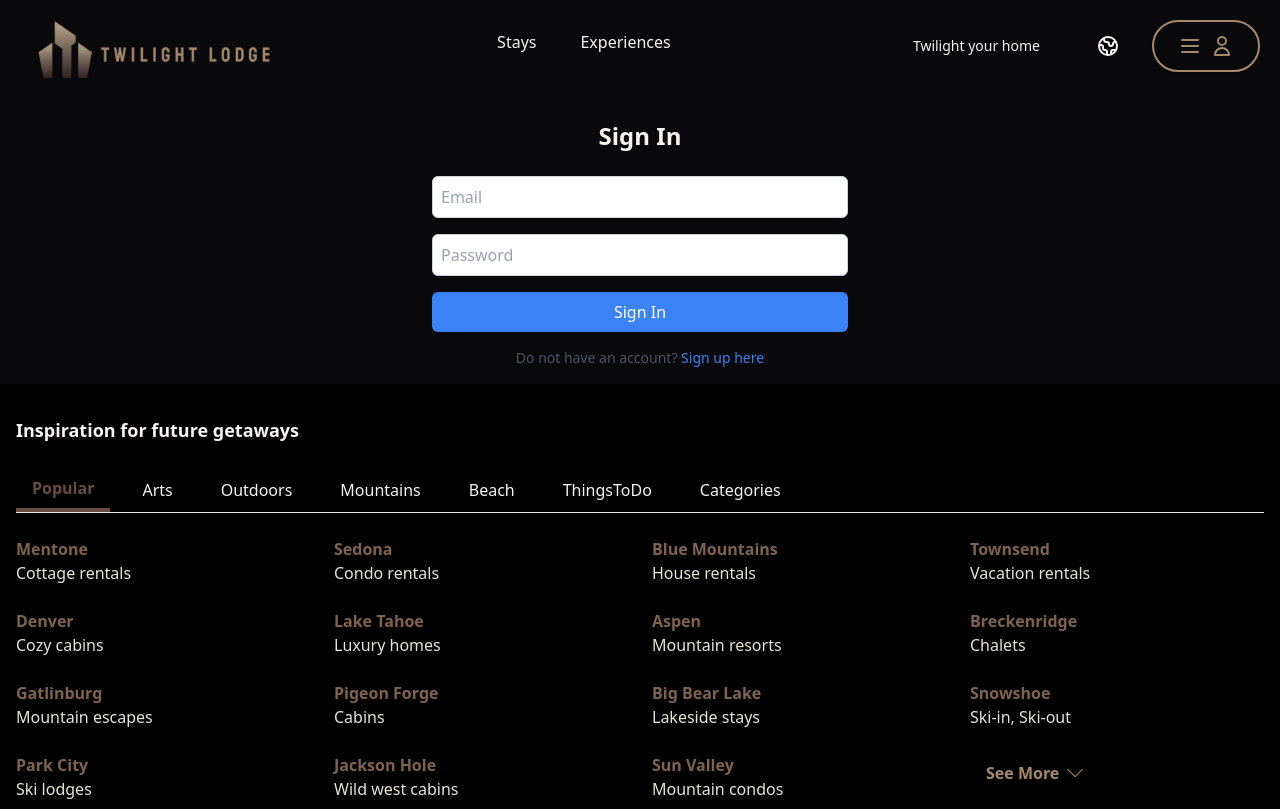
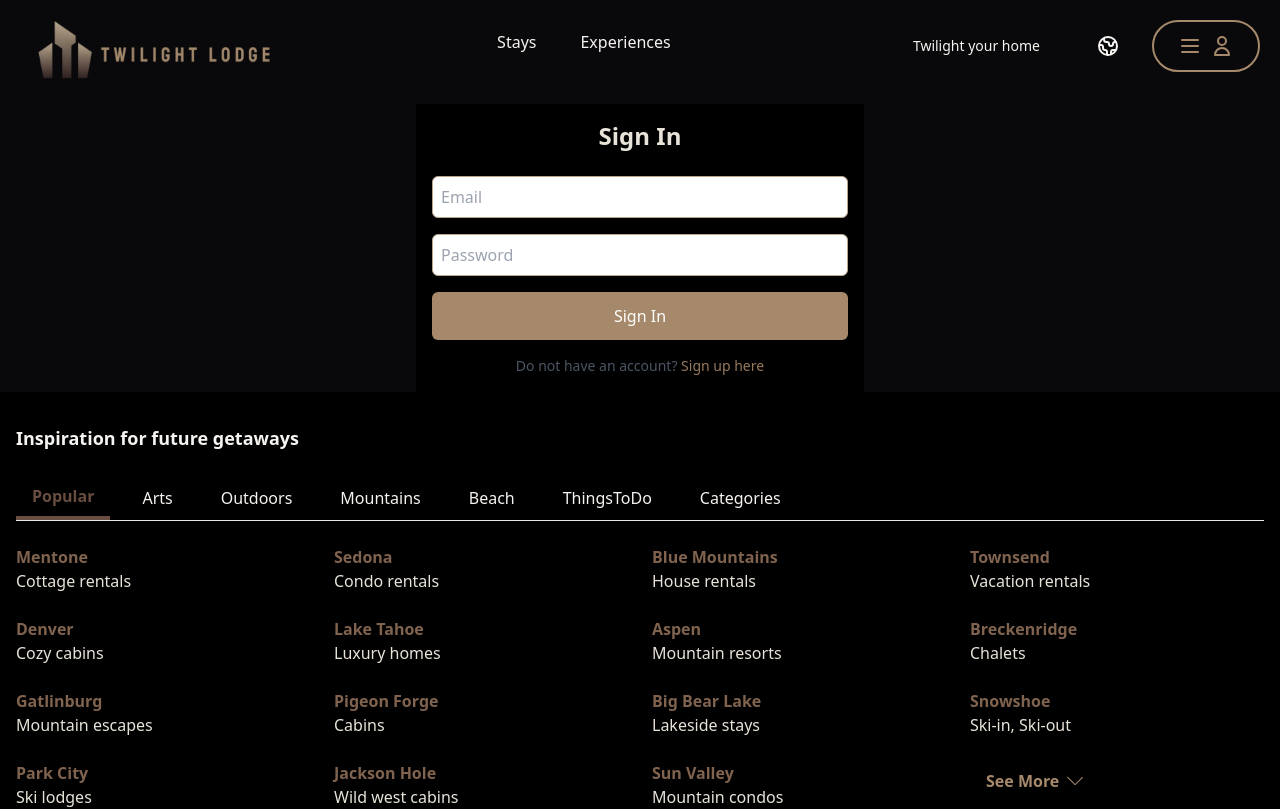
Before and after one commit to Muhammad-Taha-Qader/twilight-lodge, a Next.js app: page /auth/signin in a window 1280 px wide. Shown: the top 809 px of the page. Built offline with nearby package versions, Linux system fonts and the light colour scheme.

Commit message:
minor UI Fix

```diff
--- a/app/auth/signin/page.tsx
+++ b/app/auth/signin/page.tsx
@@ -109,8 +109,8 @@ const SignIn = () => {
   };
 
   return (
-    <div className="max-w-md mx-auto p-4">
-      <h1 className="text-2xl font-semibold text-center mb-6">Sign In</h1>
+    <div className="max-w-md mx-auto bg-black p-4">
+      <h1 className="text-2xl font-semibold text-center mb-6 text-my-cocoa-100">Sign In</h1>
       <form onSubmit={handleSubmit} className="space-y-4">
         {/* Email input */}
         <input
@@ -119,7 +119,7 @@ const SignIn = () => {
           onChange={(e) => setEmail(e.target.value)}  // Update email state on change
           placeholder="Email"
           required
-          className="w-full p-2 border border-gray-300 rounded-md"
+          className="w-full p-2 border border-my-cocoa-300 rounded-md shadow-sm text-my-cocoa-950 focus:outline-none focus:ring-2 focus:ring-my-cocoa-500"
         />
 
         {/* Password input */}
@@ -129,7 +129,7 @@ const SignIn = () => {
           onChange={(e) => setPassword(e.target.value)}  // Update password state on change
           placeholder="Password"
           required
-          className="w-full p-2 border border-gray-300 rounded-md"
+          className="w-full p-2 border border-my-cocoa-300 rounded-md shadow-sm text-my-cocoa-950 focus:outline-none focus:ring-2 focus:ring-my-cocoa-500"
         />
 
         {/* Error message */}
@@ -138,7 +138,8 @@ const SignIn = () => {
         {/* Submit button */}
         <button
           type="submit"
-          className="w-full p-2 bg-blue-500 text-white rounded-md"
+          // className="w-full p-2 bg-blue-500 text-white rounded-md"
+          className={`w-full py-3 text-white rounded-md ${loading ? "bg-gray-400" : "bg-my-cocoa-400 hover:bg-my-cocoa-600"} focus:outline-none`}
           disabled={loading}  // Disable button while the request is in progress
         >
           {loading ? "Signing In..." : "Sign In"}
@@ -147,7 +148,7 @@ const SignIn = () => {
 
       <p className="mt-4 text-center text-sm text-gray-600">
         Do not have an account?{" "}
-        <Link href="signup" className="text-blue-500 hover:underline">
+        <Link href="signup" className="text-my-cocoa-500 hover:underline">
           Sign up here
         </Link>
       </p>
--- a/components/Navbar/UserProfileDropdown.tsx
+++ b/components/Navbar/UserProfileDropdown.tsx
@@ -29,7 +29,7 @@ const UserProfileDropdown: React.FC = () => {
       setIsAuthenticated(false);
       setRole(null);
     }
-  }, []);
+  }, );
 
   const toggleDropdown = () => {
     setIsOpen((prev) => !prev);
```
